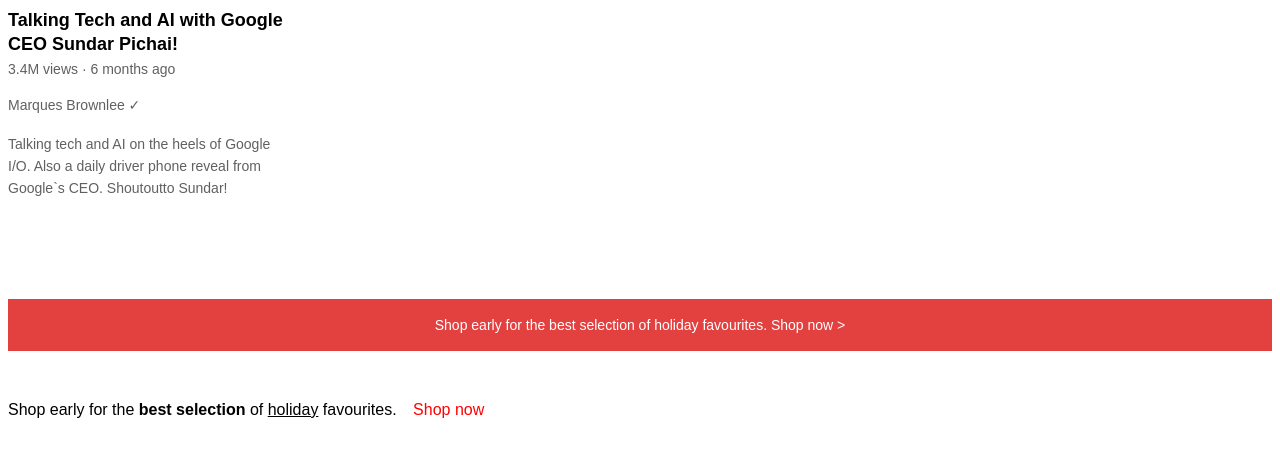
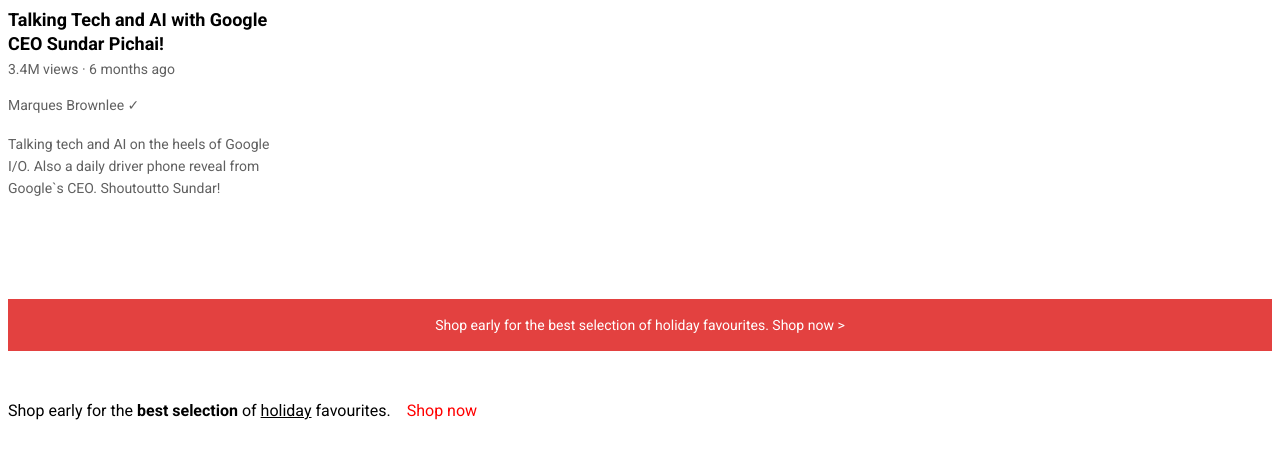
Before and after one commit to NebEnje98/HTML-CSS, a plain HTML site: page 05_TextStyles/index.html in a window 1280 px wide. Drawn offline with Linux system fonts and the light colour scheme.

Commit message:
Done lessons on the HTML Structure.

```diff
--- a/03_HoversTransitionsShadows/index.html
+++ b/03_HoversTransitionsShadows/index.html
@@ -1,66 +1,13 @@
-<style>
-  .subscribe-button {
-    background-color: rgb(200, 0, 0);
-    color: white;
-    border: none;
-    height: 36px;
-    width: 105px;
-    border-radius: 2px;
-    cursor: pointer;
-    margin-right: 8px;
-    transition: opacity 0.15s; /*how long it takes to change opacity*/
-  }
+<!DOCTYPE html>
+<html>
+  <head>
+    <title>
+      Buttons Practice
+    </title>
 
-  .subscribe-button:hover { /*pseudo class*/
-    opacity: 0.8;
-  }
-
-  .subscribe-button:active { /*activates when we click on element*/
-    opacity: 0.5;
-  }
-
-  .join-button {
-    background-color: white;
-    border-color: rgb(41, 118, 211);
-    border-style: solid;
-    border-width: 1px;
-    color: rgb(41, 118, 211);
-    height: 36px;
-    width: 62px;
-    border-radius: 2px;
-    cursor: pointer;
-    margin-right: 8px;
-    transition: background-color 0.15s,
-      color 0.15s;
-  }
-
-  .join-button:hover {
-    background-color: rgb(41, 118, 211);
-    color: white;
-  }
-
-  .join-button:active {
-    opacity: 0.7;
-  }
-
-  .tweet-button {
-    background-color: rgb(2, 158, 255);
-    color: white;
-    border: none;
-    height: 36px;
-    width: 74px;
-    border-radius: 18px;
-    font-weight: bold;
-    font-size: 15px;
-    cursor: pointer;
-    transition: box-shadow 0.15s;
-  }
-
-  .tweet-button:hover {
-    box-shadow: 5px 5px 10px rgba(0, 0, 0, 0.15); /*horizontal, vertical, blur, color*/
-  }
-</style>
-
+    <link rel="stylesheet" href="styles/buttons.css"> <!--void element doesn`t need closing tag-->
+  </head>
+  <body>
     <button class="subscribe-button">
       SUBSCRIBE
     </button>
@@ -72,3 +19,5 @@
     <button class="tweet-button">
       Tweet
     </button>
+  </body>
+</html>
--- a/05_TextStyles/index.html
+++ b/05_TextStyles/index.html
@@ -1,72 +1,14 @@
-<style>
-  p {
-    font-family: Arial, Helvetica, sans-serif;
-    margin-top: 0px;
-    margin-bottom: 0px;
-  }
+<!DOCTYPE html>
+<html>
+  <head>
+    <title>Text Practice</title>
+    <link rel="stylesheet" href="styles/text.css">
 
-  .video-title {
-    /*font-family: Arial, Helvetica, sans-serif;
-    font-size: 30px;
-    font-weight: bold;
-    font-style: italic;
-    text-align: center; /*property for aligning text: left, center, right*/
-
-    font-weight: bold;
-    font-size: 18px;
-    width: 280px; /*to force text to go to next line*/
-    line-height: 24px; /*spacing between lines in same paragraph*/
-    margin-bottom: 5px;
-  }
-
-  .video-stats {
-    font-size: 14px;
-    color: rgb(96, 96, 96);
-    margin-bottom: 20px; /*If multiple lines set same attribute, class selector has higher priority than element selector*/
-  }
-
-  .video-author {
-    color: rgb(96, 96, 96);
-    font-size: 14px;
-    margin-bottom: 20px;
-  }
-
-  .video-description {
-    font-size: 14px;
-    color: rgb(96, 96, 96);
-    width: 280px;
-    line-height: 22px;
-    margin-bottom: 100px;
-  }
-
-  .apple-text {
-    margin-bottom: 50px;
-    font-size: 14px;
-    background-color: rgb(227, 65, 64);
-    color: white;
-    text-align: center;
-    padding-top: 18px;
-    padding-bottom: 18px;
-  }
-
-  .shop-link {
-    cursor: pointer;
-  }
-
-  .shop-link:hover {
-    text-decoration: underline;
-  }
-
-  .span-example {
-    color: red;
-    margin-left: 12px;
-  }
-
-  .span-example:hover {
-    text-decoration: underline;
-  }
-</style>
-
+    <link rel="preconnect" href="https://fonts.googleapis.com">
+    <link rel="preconnect" href="https://fonts.gstatic.com" crossorigin>
+    <link href="https://fonts.googleapis.com/css2?family=Roboto:ital,wght@0,100;0,300;0,400;0,500;0,700;0,900;1,100;1,300;1,400;1,500;1,700;1,900&display=swap" rel="stylesheet">
+  </head>
+  <body>
     <p class="video-title">
       Talking Tech and AI with Google CEO Sundar Pichai!
     </p>
@@ -94,3 +36,5 @@
     <p>
       Shop early for the <strong>best selection</strong> of <u>holiday</u> favourites. <span class="span-example">Shop now</span>
     </p>
+  </body>
+</html>
--- /dev/null
+++ b/05_TextStyles/styles/text.css
@@ -0,0 +1,66 @@
+p {
+  font-family: Roboto;
+  margin-top: 0px;
+  margin-bottom: 0px;
+}
+
+.video-title {
+  /*font-family: Arial, Helvetica, sans-serif;
+  font-size: 30px;
+  font-weight: bold;
+  font-style: italic;
+  text-align: center; /*property for aligning text: left, center, right*/
+
+  font-weight: bold;
+  font-size: 18px;
+  width: 280px; /*to force text to go to next line*/
+  line-height: 24px; /*spacing between lines in same paragraph*/
+  margin-bottom: 5px;
+}
+
+.video-stats {
+  font-size: 14px;
+  color: rgb(96, 96, 96);
+  margin-bottom: 20px; /*If multiple lines set same attribute, class selector has higher priority than element selector*/
+}
+
+.video-author {
+  color: rgb(96, 96, 96);
+  font-size: 14px;
+  margin-bottom: 20px;
+}
+
+.video-description {
+  font-size: 14px;
+  color: rgb(96, 96, 96);
+  width: 280px;
+  line-height: 22px;
+  margin-bottom: 100px;
+}
+
+.apple-text {
+  margin-bottom: 50px;
+  font-size: 14px;
+  background-color: rgb(227, 65, 64);
+  color: white;
+  text-align: center;
+  padding-top: 18px;
+  padding-bottom: 18px;
+}
+
+.shop-link {
+  cursor: pointer;
+}
+
+.shop-link:hover {
+  text-decoration: underline;
+}
+
+.span-example {
+  color: red;
+  margin-left: 12px;
+}
+
+.span-example:hover {
+  text-decoration: underline;
+}
```
Also changed, not shown: 03_HoversTransitionsShadows/styles/buttons.css (added, +60 -0 lines), 06_HTMLStructure/index.html (added, +19 -0 lines). Lines whose indentation alone changed are shown as unchanged.
